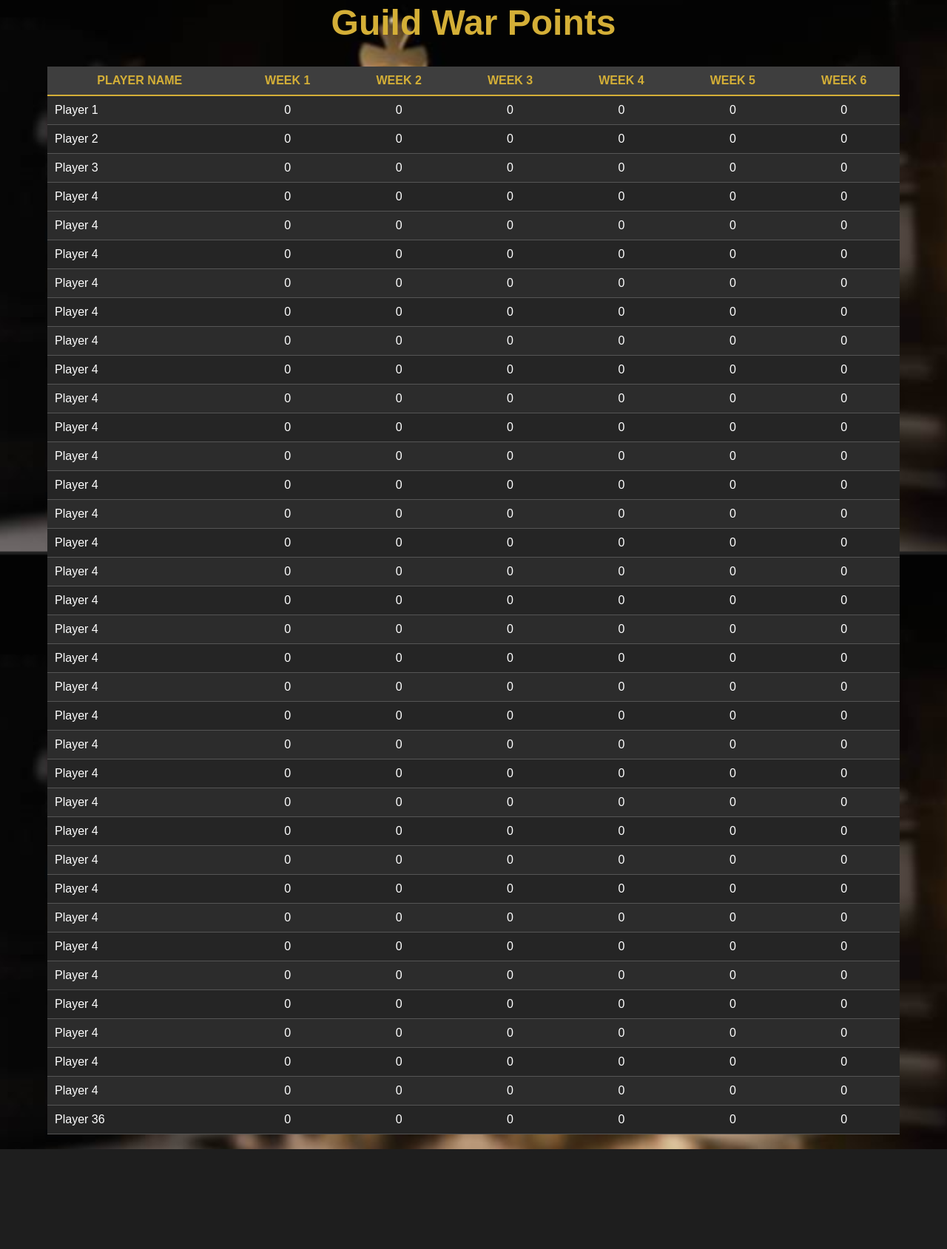
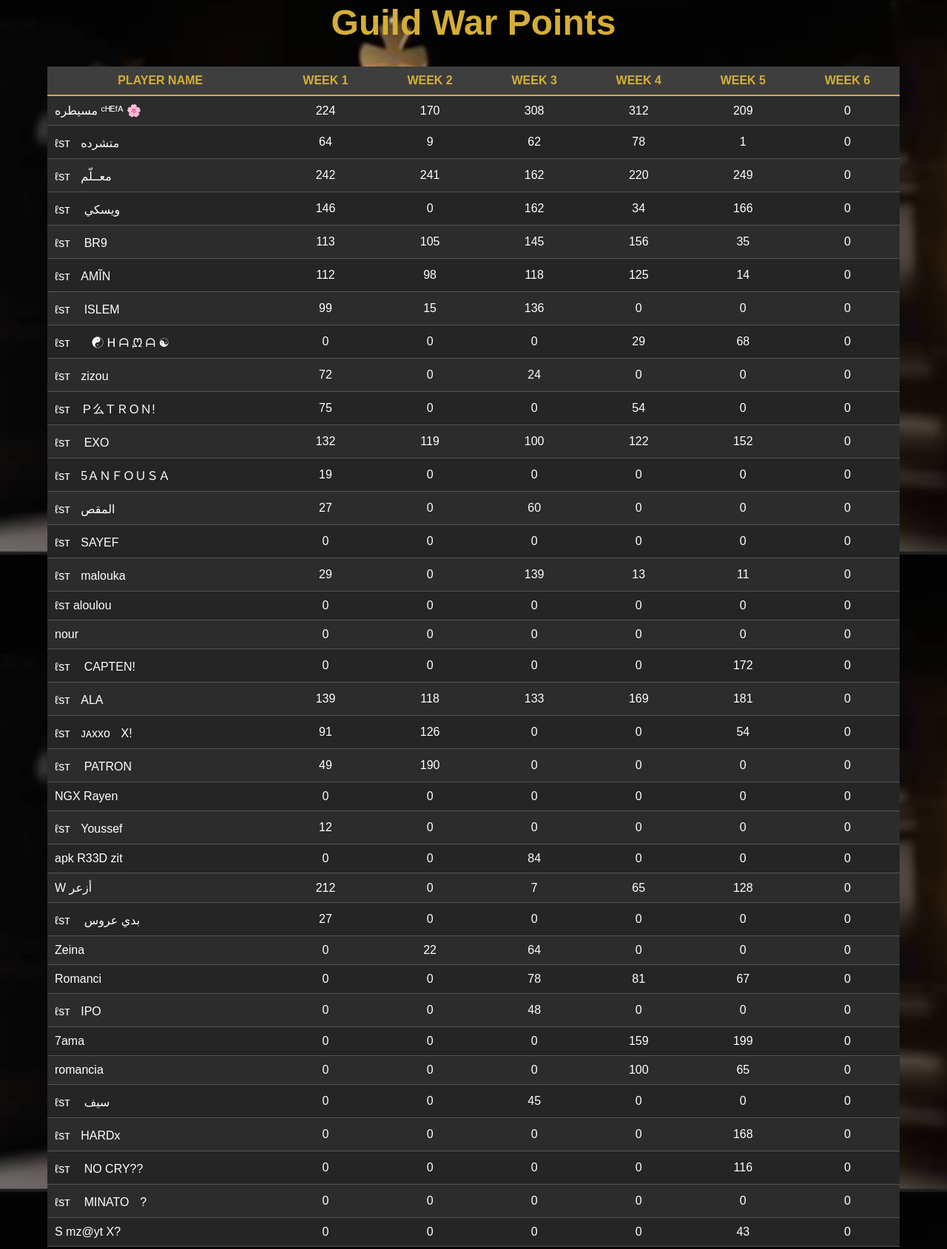
Before and after one commit to msaytara-ff/Guild_War_Points, a plain HTML site: page index.html in a window 1280 px wide. Shown: the part 116-1805 px from the top of the page at 74% size. Before the commit the page ends 1670 px from the top, so only its background shows below. Drawn offline with Linux system fonts and the light colour scheme.

Commit message:
index.html

```diff
--- a/index.html
+++ b/index.html
@@ -32,42 +32,48 @@
         </thead>
         <tbody>
             <!-- Initialisation des valeurs des 36 joueurs à 0 -->
-            <tr><td>Player 1</td><td>0</td><td>0</td><td>0</td><td>0</td><td>0</td><td>0</td></tr>
-            <tr><td>Player 2</td><td>0</td><td>0</td><td>0</td><td>0</td><td>0</td><td>0</td></tr>
-            <tr><td>Player 3</td><td>0</td><td>0</td><td>0</td><td>0</td><td>0</td><td>0</td></tr>
-            <tr><td>Player 4</td><td>0</td><td>0</td><td>0</td><td>0</td><td>0</td><td>0</td></tr>
-            <tr><td>Player 4</td><td>0</td><td>0</td><td>0</td><td>0</td><td>0</td><td>0</td></tr>
-            <tr><td>Player 4</td><td>0</td><td>0</td><td>0</td><td>0</td><td>0</td><td>0</td></tr>
-            <tr><td>Player 4</td><td>0</td><td>0</td><td>0</td><td>0</td><td>0</td><td>0</td></tr>
-            <tr><td>Player 4</td><td>0</td><td>0</td><td>0</td><td>0</td><td>0</td><td>0</td></tr>
-            <tr><td>Player 4</td><td>0</td><td>0</td><td>0</td><td>0</td><td>0</td><td>0</td></tr>
-            <tr><td>Player 4</td><td>0</td><td>0</td><td>0</td><td>0</td><td>0</td><td>0</td></tr>
-            <tr><td>Player 4</td><td>0</td><td>0</td><td>0</td><td>0</td><td>0</td><td>0</td></tr>
-            <tr><td>Player 4</td><td>0</td><td>0</td><td>0</td><td>0</td><td>0</td><td>0</td></tr>
-            <tr><td>Player 4</td><td>0</td><td>0</td><td>0</td><td>0</td><td>0</td><td>0</td></tr>
-            <tr><td>Player 4</td><td>0</td><td>0</td><td>0</td><td>0</td><td>0</td><td>0</td></tr>
-            <tr><td>Player 4</td><td>0</td><td>0</td><td>0</td><td>0</td><td>0</td><td>0</td></tr>
-            <tr><td>Player 4</td><td>0</td><td>0</td><td>0</td><td>0</td><td>0</td><td>0</td></tr>
-            <tr><td>Player 4</td><td>0</td><td>0</td><td>0</td><td>0</td><td>0</td><td>0</td></tr>
-            <tr><td>Player 4</td><td>0</td><td>0</td><td>0</td><td>0</td><td>0</td><td>0</td></tr>
-            <tr><td>Player 4</td><td>0</td><td>0</td><td>0</td><td>0</td><td>0</td><td>0</td></tr>
-            <tr><td>Player 4</td><td>0</td><td>0</td><td>0</td><td>0</td><td>0</td><td>0</td></tr>
-            <tr><td>Player 4</td><td>0</td><td>0</td><td>0</td><td>0</td><td>0</td><td>0</td></tr>
-            <tr><td>Player 4</td><td>0</td><td>0</td><td>0</td><td>0</td><td>0</td><td>0</td></tr>
-            <tr><td>Player 4</td><td>0</td><td>0</td><td>0</td><td>0</td><td>0</td><td>0</td></tr>
-            <tr><td>Player 4</td><td>0</td><td>0</td><td>0</td><td>0</td><td>0</td><td>0</td></tr>
-            <tr><td>Player 4</td><td>0</td><td>0</td><td>0</td><td>0</td><td>0</td><td>0</td></tr>
-            <tr><td>Player 4</td><td>0</td><td>0</td><td>0</td><td>0</td><td>0</td><td>0</td></tr>
-            <tr><td>Player 4</td><td>0</td><td>0</td><td>0</td><td>0</td><td>0</td><td>0</td></tr>
-            <tr><td>Player 4</td><td>0</td><td>0</td><td>0</td><td>0</td><td>0</td><td>0</td></tr>
-            <tr><td>Player 4</td><td>0</td><td>0</td><td>0</td><td>0</td><td>0</td><td>0</td></tr>
-            <tr><td>Player 4</td><td>0</td><td>0</td><td>0</td><td>0</td><td>0</td><td>0</td></tr>
-            <tr><td>Player 4</td><td>0</td><td>0</td><td>0</td><td>0</td><td>0</td><td>0</td></tr>
-            <tr><td>Player 4</td><td>0</td><td>0</td><td>0</td><td>0</td><td>0</td><td>0</td></tr>
-            <tr><td>Player 4</td><td>0</td><td>0</td><td>0</td><td>0</td><td>0</td><td>0</td></tr>
-            <tr><td>Player 4</td><td>0</td><td>0</td><td>0</td><td>0</td><td>0</td><td>0</td></tr>
-            <tr><td>Player 4</td><td>0</td><td>0</td><td>0</td><td>0</td><td>0</td><td>0</td></tr>
-            <tr><td>Player 36</td><td>0</td><td>0</td><td>0</td><td>0</td><td>0</td><td>0</td></tr>
+            <tr><td>مسيطره  ᶜᴴᴱᶠᴬ 🌸</td><td>224</td><td>170</td><td>308</td><td>312</td><td>209</td><td>0</td></tr>
+            <tr><td>ℓѕтㅤمتشرده</td><td>64</td><td>9</td><td>62</td><td>78</td><td>1</td><td>0</td></tr>
+            <tr><td>ℓѕтㅤمعــلّم</td><td>242</td><td>241</td><td>162</td><td>220</td><td>249</td><td>0</td></tr>
+            <tr><td>ℓѕтㅤ   ويسكي</td><td>146</td><td>0</td><td>162</td><td>34</td><td>166</td><td>0</td></tr>
+            <tr><td>ℓѕтㅤ BR9</td><td>113</td><td>105</td><td>145</td><td>156</td><td>35</td><td>0</td></tr>
+            <tr><td>ℓѕтㅤAMĨN</td><td>112</td><td>98</td><td>118</td><td>125</td><td>14</td><td>0</td></tr>
+            <tr><td>ℓѕтㅤ   ISLEM</td><td>99</td><td>15</td><td>136</td><td>0</td><td>0</td><td>0</td></tr>
+            <tr><td>ℓѕтㅤㅤ☯   ᕼ ᗩ ᘻ ᗩ ☯</td><td>0</td><td>0</td><td>0</td><td>29</td><td>68</td><td>0</td></tr>
+            <tr><td>ℓѕтㅤzizou</td><td>72</td><td>0</td><td>24</td><td>0</td><td>0</td><td>0</td></tr>
+            <tr><td>ℓѕтㅤＰ么ＴＲＯＮ!</td><td>75</td><td>0</td><td>0</td><td>54</td><td>0</td><td>0</td></tr>
+            <tr><td>ℓѕтㅤ EXO</td><td>132</td><td>119</td><td>100</td><td>122</td><td>152</td><td>0</td></tr>
+            <tr><td>ℓѕтㅤ5ＡＮＦＯＵＳＡ</td><td>19</td><td>0</td><td>0</td><td>0</td><td>0</td><td>0</td></tr>
+            <tr><td>ℓѕтㅤالمقص</td><td>27</td><td>0</td><td>60</td><td>0</td><td>0</td><td>0</td></tr>
+            <tr><td>ℓѕтㅤSAYEF</td><td>0</td><td>0</td><td>0</td><td>0</td><td>0</td><td>0</td></tr>
+            <tr><td>ℓѕтㅤmalouka</td><td>29</td><td>0</td><td>139</td><td>13</td><td>11</td><td>0</td></tr>
+            <tr><td>ℓѕт  aloulou</td><td>0</td><td>0</td><td>0</td><td>0</td><td>0</td><td>0</td></tr>
+            <tr><td>nour</td><td>0</td><td>0</td><td>0</td><td>0</td><td>0</td><td>0</td></tr>
+            <tr><td>ℓѕтㅤ   CAPTEN!</td><td>0</td><td>0</td><td>0</td><td>0</td><td>172</td><td>0</td></tr>
+            <tr><td>ℓѕтㅤALA</td><td>139</td><td>118</td><td>133</td><td>169</td><td>181</td><td>0</td></tr>
+            <tr><td>ℓѕтㅤᴊᴀxxᴏㅤX!</td><td>91</td><td>126</td><td>0</td><td>0</td><td>54</td><td>0</td></tr>
+            <tr><td>ℓѕтㅤ PATRON</td><td>49</td><td>190</td><td>0</td><td>0</td><td>0</td><td>0</td></tr>
+            <tr><td>NGX Rayen</td><td>0</td><td>0</td><td>0</td><td>0</td><td>0</td><td>0</td></tr>
+            <tr><td>ℓѕтㅤYoussef</td><td>12</td><td>0</td><td>0</td><td>0</td><td>0</td><td>0</td></tr>
+            <tr><td>apk   R33D   zit</td><td>0</td><td>0</td><td>84</td><td>0</td><td>0</td><td>0</td></tr>
+            <tr><td>W أزعر</td><td>212</td><td>0</td><td>7</td><td>65</td><td>128</td><td>0</td></tr>
+            <tr><td>ℓѕтㅤ بدي عروس</td><td>27</td><td>0</td><td>0</td><td>0</td><td>0</td><td>0</td></tr>
+            <tr><td>Zeina</td><td>0</td><td>22</td><td>64</td><td>0</td><td>0</td><td>0</td></tr>
+            <tr><td>Romanci </td><td>0</td><td>0</td><td>78</td><td>81</td><td>67</td><td>0</td></tr>
+            <tr><td>ℓѕтㅤIPO</td><td>0</td><td>0</td><td>48</td><td>0</td><td>0</td><td>0</td></tr>
+            <tr><td>7ama</td><td>0</td><td>0</td><td>0</td><td>159</td><td>199</td><td>0</td></tr>
+            <tr><td>romancia</td><td>0</td><td>0</td><td>0</td><td>100</td><td>65</td><td>0</td></tr>
+            <tr><td>ℓѕтㅤ سيف</td><td>0</td><td>0</td><td>45</td><td>0</td><td>0</td><td>0</td></tr>
+            <tr><td>ℓѕтㅤHARDx</td><td>0</td><td>0</td><td>0</td><td>0</td><td>168</td><td>0</td></tr>
+            <tr><td>ℓѕтㅤ NO CRY??</td><td>0</td><td>0</td><td>0</td><td>0</td><td>116</td><td>0</td></tr>
+            <tr><td>ℓѕтㅤ MINATOㅤ?</td><td>0</td><td>0</td><td>0</td><td>0</td><td>0</td><td>0</td></tr>
+            <tr><td>S mz@yt X?</td><td>0</td><td>0</td><td>0</td><td>0</td><td>43</td><td>0</td></tr>
+
+
+
+
+
+
         </tbody>
     </table>
 </body>
```
